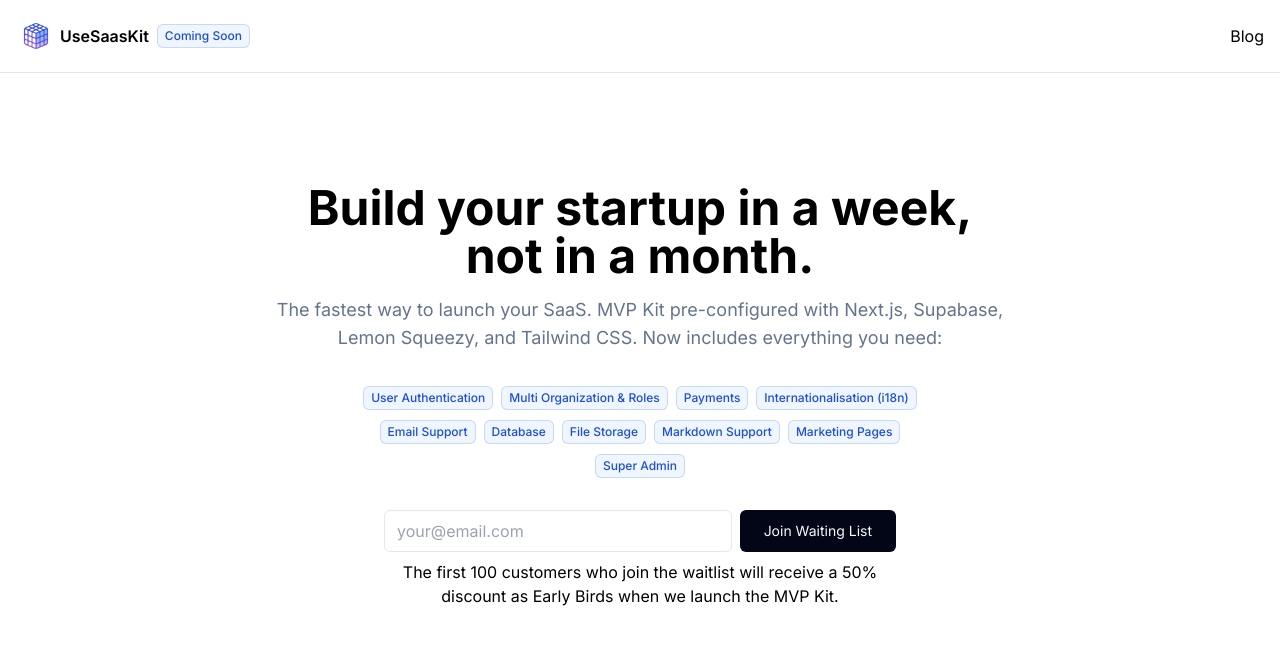
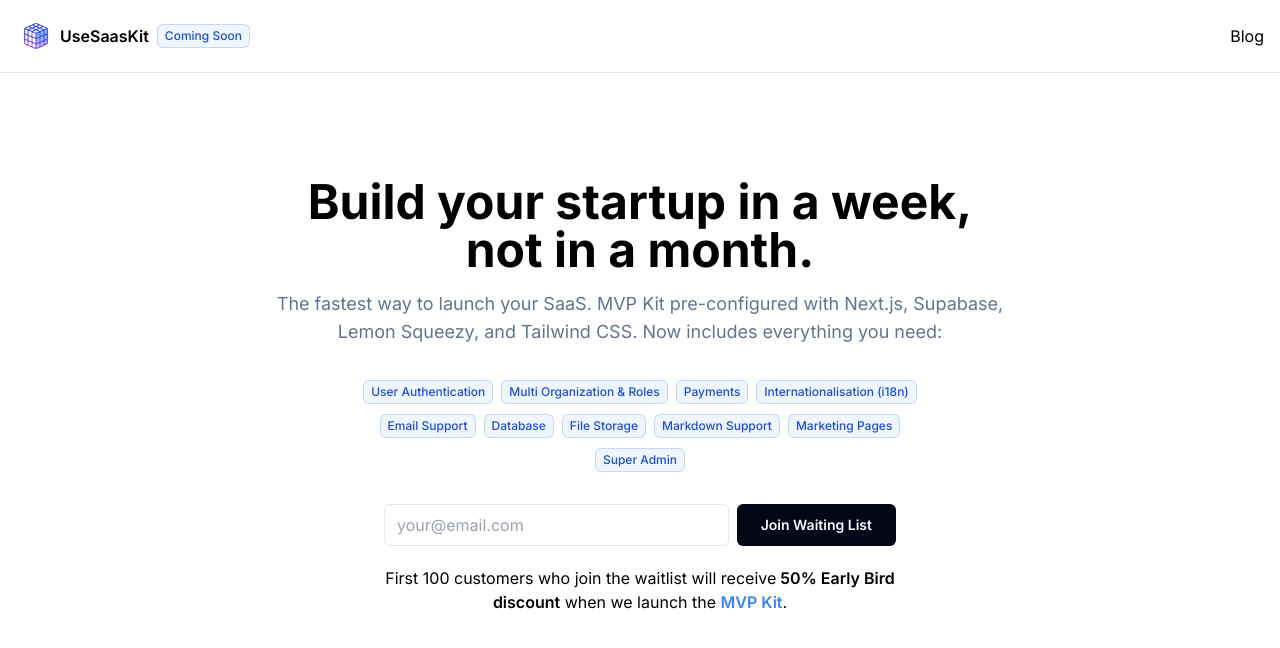
Before and after one commit to usesaaskit/coming-soon, a Next.js app: page / in a window 1280 px wide. Shown: the top 648 px of the page. Built offline with nearby package versions, Linux system fonts and the light colour scheme; no server answers.

Commit message:
refactor: codebase (#2)

```diff
--- a/src/app/blog/[slug]/page.tsx
+++ b/src/app/blog/[slug]/page.tsx
@@ -4,6 +4,7 @@
 import { Code } from "bright";
 
 import { BlogMetadata } from "@/types";
+import { BLOG_DIR_LOCATION } from "@/constant";
 
 interface SingleBlogPageProps {
   params: { slug: string };
@@ -15,10 +16,7 @@
   let source: Buffer | null = null;
 
   try {
-    const blogPath = path.join(
-      process.cwd(),
-      `/src/content/blog/${slug}/index.mdx`
-    );
+    const blogPath = path.join(BLOG_DIR_LOCATION, `/${slug}/index.mdx`);
     source = await fs.readFile(blogPath);
   } catch (error) {
     console.error(error);
--- a/src/app/blog/page.tsx
+++ b/src/app/blog/page.tsx
@@ -1,25 +1,24 @@
-import path from "path";
 import * as fs from "node:fs/promises";
 import { compileMDX } from "next-mdx-remote/rsc";
 import { BlogMetadata } from "@/types";
 import Link from "next/link";
 import Image from "next/image";
+import { BLOG_DIR_LOCATION } from "@/constant";
 
 export default async function BlogsPage() {
-  const blogPath = path.join(process.cwd(), "/src/content/blog");
-  const files = await fs.readdir(blogPath);
+  const files = await fs.readdir(BLOG_DIR_LOCATION);
 
   // Filter out only directories
   const directories = await Promise.all(
     files.filter(async (file) => {
-      const stats = await fs.stat(`${blogPath}/${file}`);
+      const stats = await fs.stat(`${BLOG_DIR_LOCATION}/${file}`);
       return stats.isDirectory();
     })
   );
 
   let blogs: BlogMetadata[] = [];
   for (let dir of directories) {
-    const source = await fs.readFile(`${blogPath}/${dir}/index.mdx`);
+    const source = await fs.readFile(`${BLOG_DIR_LOCATION}/${dir}/index.mdx`);
     const { frontmatter } = await compileMDX<BlogMetadata>({
       source: source,
       options: { parseFrontmatter: true },
@@ -39,9 +38,11 @@
     <div className="container py-20">
       <h1 className="text-3xl font-semibold">Ours Blog</h1>
       <div className="grid sm:grid-cols-2 lg:grid-cols-3 gap-6 mt-10">
-        {blogs.map((blog) => (
-          <BlogCard key={blog.title} {...blog} />
-        ))}
+        {blogs.length > 0 ? (
+          blogs.map((blog) => <BlogCard key={blog.title} {...blog} />)
+        ) : (
+          <div>Work in progress</div>
+        )}
       </div>
     </div>
   );
--- a/src/app/layout.tsx
+++ b/src/app/layout.tsx
@@ -7,7 +7,8 @@
 const inter = Inter({ subsets: ["latin"] });
 
 export const metadata: Metadata = {
-  title: "UseSassKit: Coming Soon",
+  title: "UseSaasKit: Fastest way to launch your Saas",
+  description: "Build your startup in a week not in a month.",
 };
 
 export default function RootLayout({
--- a/src/app/page.tsx
+++ b/src/app/page.tsx
@@ -29,6 +29,12 @@
         </ul>
 
         <JoinWaitingListForm />
+        <p className="mt-2 max-w-lg">
+          First 100 customers who join the waitlist will receive
+          <span className="font-semibold"> 50% Early Bird discount</span> when
+          we launch the{" "}
+          <span className="text-blue-500 font-semibold">MVP Kit</span>.
+        </p>
       </div>
     </main>
   );
--- a/src/components/join-waiting-list-form.tsx
+++ b/src/components/join-waiting-list-form.tsx
@@ -38,8 +38,7 @@
   }
 
   return (
-    <div className="max-w-lg">
-      <form noValidate action={onFormAction}>
+    <form noValidate action={onFormAction} className="max-w-lg w-full">
       <div className="flex flex-col sm:flex-row gap-2 ">
         <input
           type="email"
@@ -49,17 +48,12 @@
         />
         <button
           type="submit"
-            className="px-6 py-2 rounded-md bg-slate-950 text-slate-50 text-sm"
+          className="px-6 py-2 rounded-md bg-slate-950 text-slate-50 text-sm font-semibold"
         >
           {formStatus === "loading" ? "Joining..." : "Join Waiting List"}
         </button>
       </div>
       <p className="mt-1 text-red-500">{eamilValidationMessage}</p>
     </form>
-      <p className="mt-2">
-        The first 100 customers who join the waitlist will receive a 50%
-        discount as Early Birds when we launch the MVP Kit.
-      </p>
-    </div>
   );
 }
--- a/src/constant/index.ts
+++ b/src/constant/index.ts
@@ -1,3 +1,7 @@
+import path from "path";
+
+export const BLOG_DIR_LOCATION = path.join(process.cwd(), "/src/content/blog");
+
 export const FEATURES = [
   "User Authentication",
   "Multi Organization & Roles",
```
Also changed, not shown: src/content/blog/coming-soon/index.mdx (added, +8 -0 lines), src/content/blog/how-to-create-next-app/index.mdx (deleted, +0 -8 lines). Lines whose indentation alone changed are shown as unchanged.
